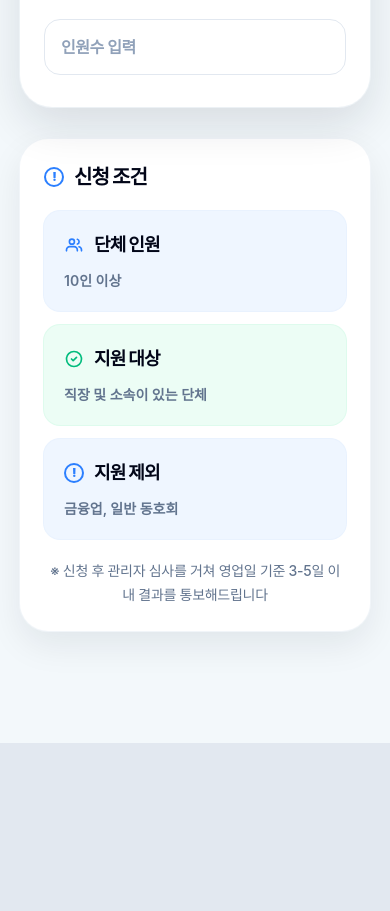
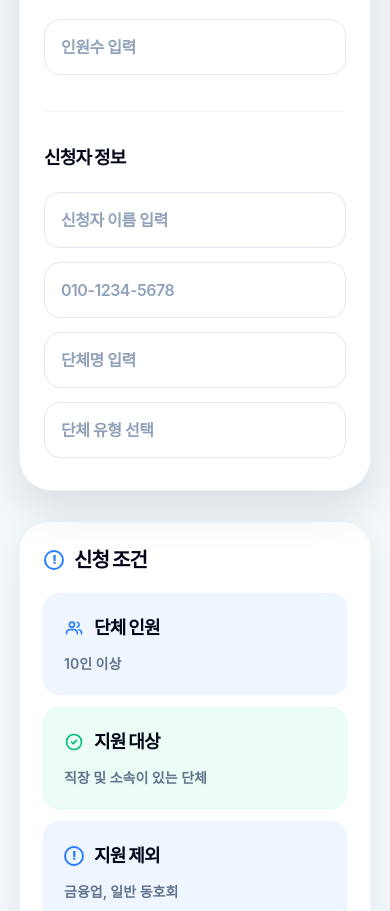
Before and after one commit to picassoautokr-pixel/free-tour-bus, a Next.js app: page / in a window 390 px wide. Shown: the part 1168-2079 px from the top of the page. Before the commit the page ends 1911 px from the top, so only its background shows below. Built offline with nearby package versions, Linux system fonts and the light colour scheme.

Commit message:
Add applicant information section to Home page: implemented state management for applicant name, phone number, organization name, and organization type, enhancing user input capabilities with new form elements.

```diff
--- a/app/page.tsx
+++ b/app/page.tsx
@@ -10,6 +10,16 @@ const applicationTypes = [
 
 const tripTypes = ["왕복", "편도"];
 const busGrades = ["일반", "프리미엄"];
+const organizationTypes = [
+  "회사",
+  "학교",
+  "교회",
+  "공공기관",
+  "협회",
+  "기타 소속단체",
+  "금융업",
+  "일반 동호회",
+];
 
 export default function Home() {
   const [selectedApplicationType, setSelectedApplicationType] = useState(
@@ -18,6 +28,10 @@ export default function Home() {
   const [selectedTripType, setSelectedTripType] = useState(tripTypes[0]);
   const [selectedBusGrade, setSelectedBusGrade] = useState(busGrades[0]);
   const [stopovers, setStopovers] = useState<string[]>([]);
+  const [applicantName, setApplicantName] = useState("");
+  const [phoneNumber, setPhoneNumber] = useState("");
+  const [organizationName, setOrganizationName] = useState("");
+  const [organizationType, setOrganizationType] = useState("");
 
   const addStopover = () => {
     setStopovers((currentStopovers) =>
@@ -196,6 +210,51 @@ export default function Home() {
               />
             </div>
           </div>
+
+          <div className="mt-9 border-t border-slate-100 pt-8">
+            <h2 className="text-lg font-black tracking-[-0.045em] text-slate-950">
+              신청자 정보
+            </h2>
+
+            <div className="mt-5 space-y-3.5">
+              <input
+                className="h-14 w-full rounded-2xl border border-slate-200 bg-white px-4 text-base font-semibold tracking-[-0.03em] outline-none placeholder:text-slate-400 focus:border-blue-500"
+                placeholder="신청자 이름 입력"
+                value={applicantName}
+                onChange={(event) => setApplicantName(event.target.value)}
+              />
+              <input
+                type="tel"
+                inputMode="numeric"
+                className="h-14 w-full rounded-2xl border border-slate-200 bg-white px-4 text-base font-semibold tracking-[-0.03em] outline-none placeholder:text-slate-400 focus:border-blue-500"
+                placeholder="010-1234-5678"
+                value={phoneNumber}
+                onChange={(event) => setPhoneNumber(event.target.value)}
+              />
+              <input
+                className="h-14 w-full rounded-2xl border border-slate-200 bg-white px-4 text-base font-semibold tracking-[-0.03em] outline-none placeholder:text-slate-400 focus:border-blue-500"
+                placeholder="단체명 입력"
+                value={organizationName}
+                onChange={(event) => setOrganizationName(event.target.value)}
+              />
+              <select
+                className={`h-14 w-full appearance-none rounded-2xl border border-slate-200 bg-white px-4 text-base font-semibold tracking-[-0.03em] outline-none focus:border-blue-500 ${
+                  organizationType ? "text-slate-700" : "text-slate-400"
+                }`}
+                value={organizationType}
+                onChange={(event) => setOrganizationType(event.target.value)}
+              >
+                <option value="" disabled>
+                  단체 유형 선택
+                </option>
+                {organizationTypes.map((type) => (
+                  <option key={type} value={type}>
+                    {type}
+                  </option>
+                ))}
+              </select>
+            </div>
+          </div>
         </div>
       </section>
 
```
